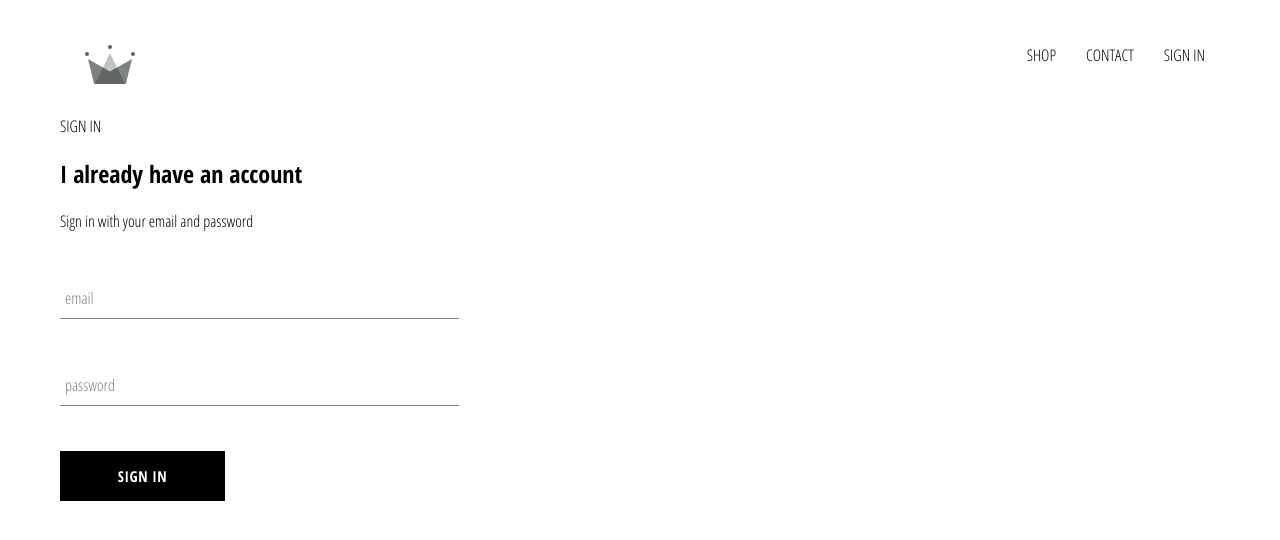
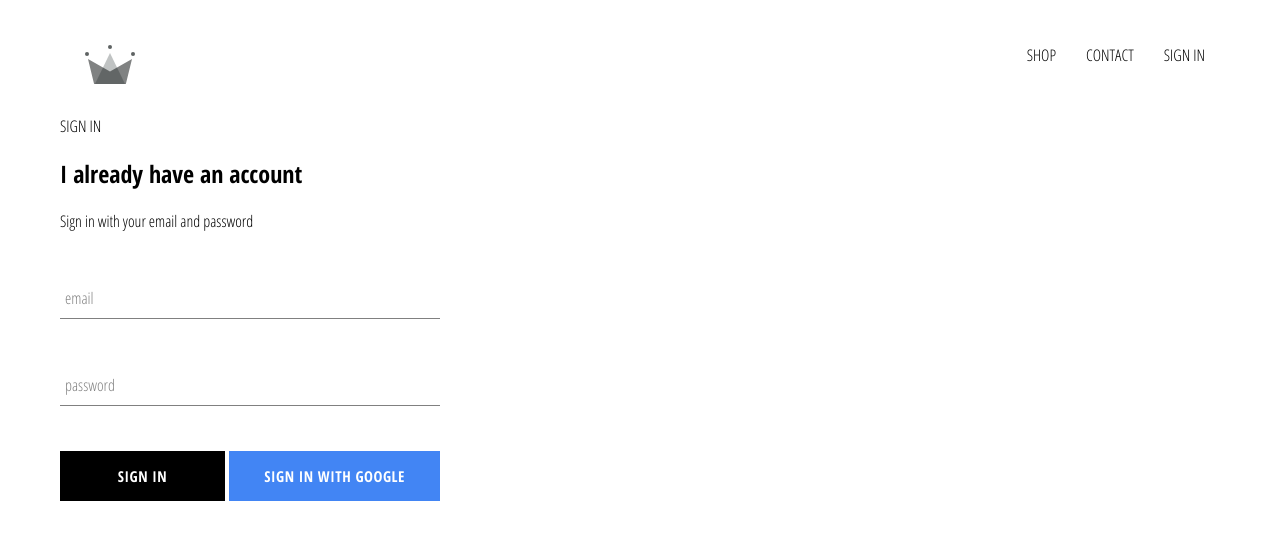
Before and after one commit to consolexyz/thrifty, a React (Create React App) app: page /signin in a window 1280 px wide. Shown: the top 540 px of the page. Built offline with nearby package versions, Linux system fonts and the light colour scheme; no server answers.

Commit message:
integrated firebase into application , created sign in, sign out and sign in with google button

```diff
--- a/package.json
+++ b/package.json
@@ -6,6 +6,7 @@
     "@testing-library/jest-dom": "^5.16.1",
     "@testing-library/react": "^12.1.2",
     "@testing-library/user-event": "^13.5.0",
+    "firebase": "^9.6.7",
     "node-sass": "^7.0.1",
     "react": "^17.0.2",
     "react-dom": "^17.0.2",
--- a/src/App.css
+++ b/src/App.css
@@ -7,3 +7,7 @@
     text-decoration: none;
     color: black;
 }
+
+*{
+    box-sizing: border-box;
+}
--- a/src/App.js
+++ b/src/App.js
@@ -5,12 +5,34 @@
 import Shop from './components/shop/Shop';
 import Header from './components/header/Header';
 import SignInAndSignUpPage from './components/sign-in-and-sign-up-page/SignInAndSignUpPage';
+import {auth } from './firebase/firebase.utils';
 
+class App extends React.Component {
+  constructor(){
+    super();
 
-function App() {
+    this.state = {
+      currentUser: null
+    };
+  }
+
+  unsubcribeFromAuth = null;
+
+  componentDidMount (){
+    this.unsubcribeFromAuth = auth.onAuthStateChanged(user =>{
+      this.setState({currentUser : user});
+
+      console.log(user);
+    })
+  }
+
+  componentWillUnmount(){
+    this.unsubcribeFromAuth();
+  }
+  render(){
     return (
       <div className="App">
-      <Header />
+        <Header currentUser = {this.state.currentUser}/>
         <Switch>
           <Route exact path='/' component= {HomePage}/>
           <Route path='/shop' component={Shop} />
@@ -20,4 +42,6 @@
     );
   }
 
+}
+
 export default App;
--- a/src/components/custombutton/CustomButton.js
+++ b/src/components/custombutton/CustomButton.js
@@ -1,9 +1,9 @@
 import React from 'react';
 import './custom-button.scss';
 
-const  CustomButton = ({children , ...otherProps}) =>
+const  CustomButton = ({children ,isGoogleSignIn, ...otherProps}) =>
    (
-    <button className='custom-button' {...otherProps}>
+    <button className={`${isGoogleSignIn ?  'google-sign-in': ''} custom-button`} {...otherProps}>
         {children}
     </button>
   )
--- a/src/components/custombutton/custom-button.scss
+++ b/src/components/custombutton/custom-button.scss
@@ -19,4 +19,13 @@
       color: black;
       border: 1px solid black;
     }
+    &.google-sign-in{
+      background-color: #4285f4;
+      color: white;
+
+      &:hover{
+        background-color: #357AE8;
+        border: none;
+      }
+    }
   }
--- a/src/components/header/Header.js
+++ b/src/components/header/Header.js
@@ -1,9 +1,10 @@
 import React from 'react';
 import { Link } from 'react-router-dom';
+import { auth } from '../../firebase/firebase.utils';
 import { ReactComponent as Logo } from '../../assets/crown.svg';
 import './header.scss';
 
- const Header = () =>
+ const Header = ({currentUser}) =>
   (
     <div className='header'>
         <Link to = "/" className ="logo-container" >
@@ -16,9 +17,16 @@
                 <Link className='option' to='/contact'>
                    CONTACT
                 </Link>
-                <Link className='option' to='/signin'>
-                   SIGN IN
-                </Link>
+                {
+                  currentUser ? (
+                  <div className='option' onClick={() => auth.signOut()}>SIGN OUT</div>
+                  )
+                  : (
+                  <Link className='option' to ='/signin'>
+                  SIGN IN
+                  </Link>
+                  )
+                }
             </div>
     </div>
   )
--- a/src/components/header/header.scss
+++ b/src/components/header/header.scss
@@ -17,6 +17,7 @@
       display: flex;
       align-items: center;
       justify-content: flex-end;
+      cursor: pointer;
 
       .option {
         padding: 10px 15px;
--- a/src/components/sign-in-and-sign-up-page/sign-in/SignIn.js
+++ b/src/components/sign-in-and-sign-up-page/sign-in/SignIn.js
@@ -2,6 +2,7 @@
 import FormInput from '../form-input/FormInput'
 import CustomButton from '../../custombutton/CustomButton'
 import './SignIn.scss'
+import {signInWithGoogle} from '../../../firebase/firebase.utils';
 
 class SignIn extends React.Component {
     constructor(props){
@@ -44,9 +45,13 @@
                     requried
                     label= "password"
                     />
-
-
+                    <div className='buttons'>
                     <CustomButton type= "submit">SIGN IN </CustomButton>
+                    <CustomButton onClick={signInWithGoogle} isGoogleSignIn>
+                        { ' '}
+                        Sign in with Google {' '}
+                        </CustomButton>
+                        </div>
                 </form>
             </div>
         )
--- a/src/components/sign-in-and-sign-up-page/sign-in/SignIn.scss
+++ b/src/components/sign-in-and-sign-up-page/sign-in/SignIn.scss
@@ -1,9 +1,14 @@
 .sign-in{
-    width: 30vw;
+    width: 380px;
     display: flex;
     flex-direction: column;
 
     .title{
         margin: 10px 0;
     }
+
+    .buttons{
+        display: flex;
+        justify-content: space-between;
+    }
 }
--- /dev/null
+++ b/src/firebase/firebase.utils.js
@@ -0,0 +1,27 @@
+import firebase from 'firebase/compat/app';
+import 'firebase/compat/firestore';
+import 'firebase/compat/auth';
+
+
+const config ={
+        apiKey: "AIzaSyCPrh9kmvDrXm7jnqrQ02jiDJ76Nfoo0hw",
+        authDomain: "thrifty-94ed4.firebaseapp.com",
+        projectId: "thrifty-94ed4",
+        storageBucket: "thrifty-94ed4.appspot.com",
+        messagingSenderId: "453925134036",
+        appId: "1:453925134036:web:3a39d14a2df3d6cc702541",
+        measurementId: "G-P8FYJ3LEGT"
+};
+
+
+firebase.initializeApp(config)
+
+export const auth = firebase.auth();
+export const firestore = firebase.firestore();
+
+const provider = new firebase.auth.GoogleAuthProvider();
+provider.setCustomParameters({prompt : "select_account"});
+
+export const signInWithGoogle = () => auth.signInWithPopup(provider);
+
+export default firebase
```
Also changed, not shown: 1 other file (tests, documents, lock files or other folders). Lines whose indentation alone changed are shown as unchanged.
